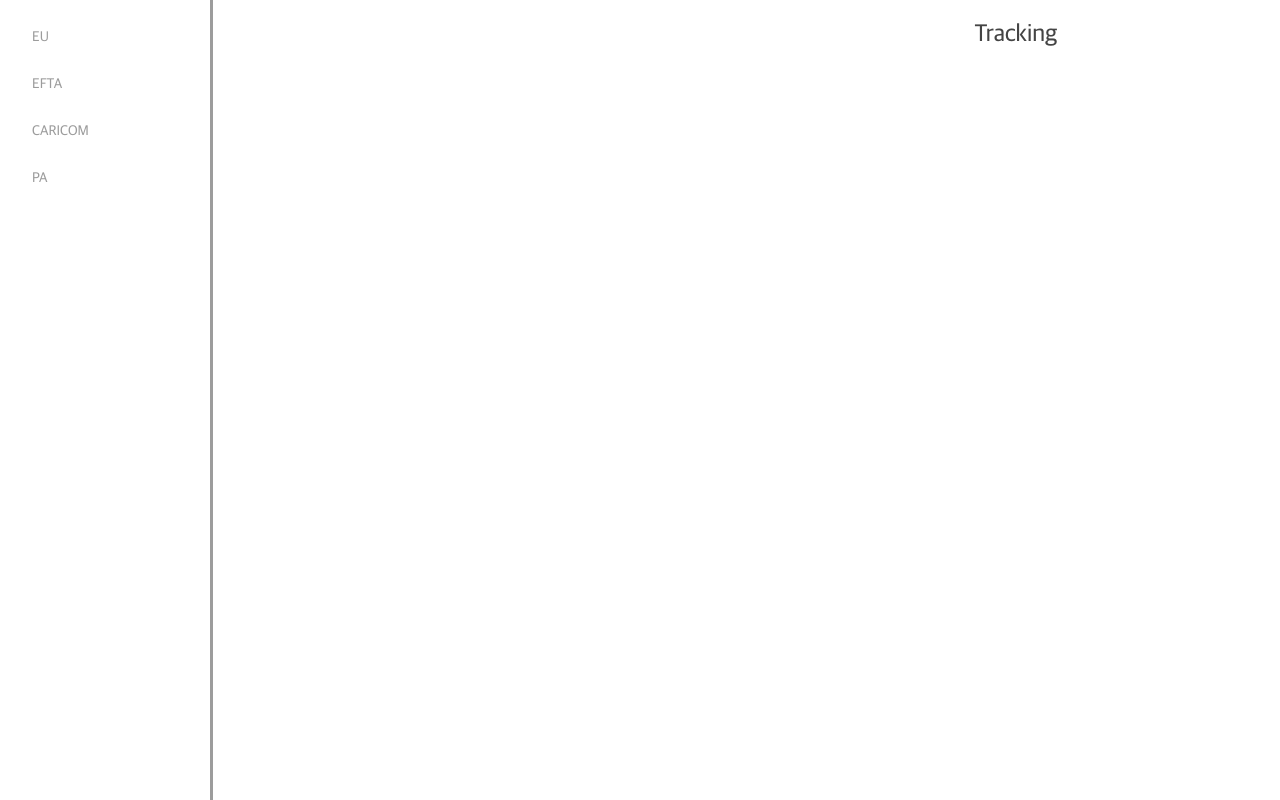
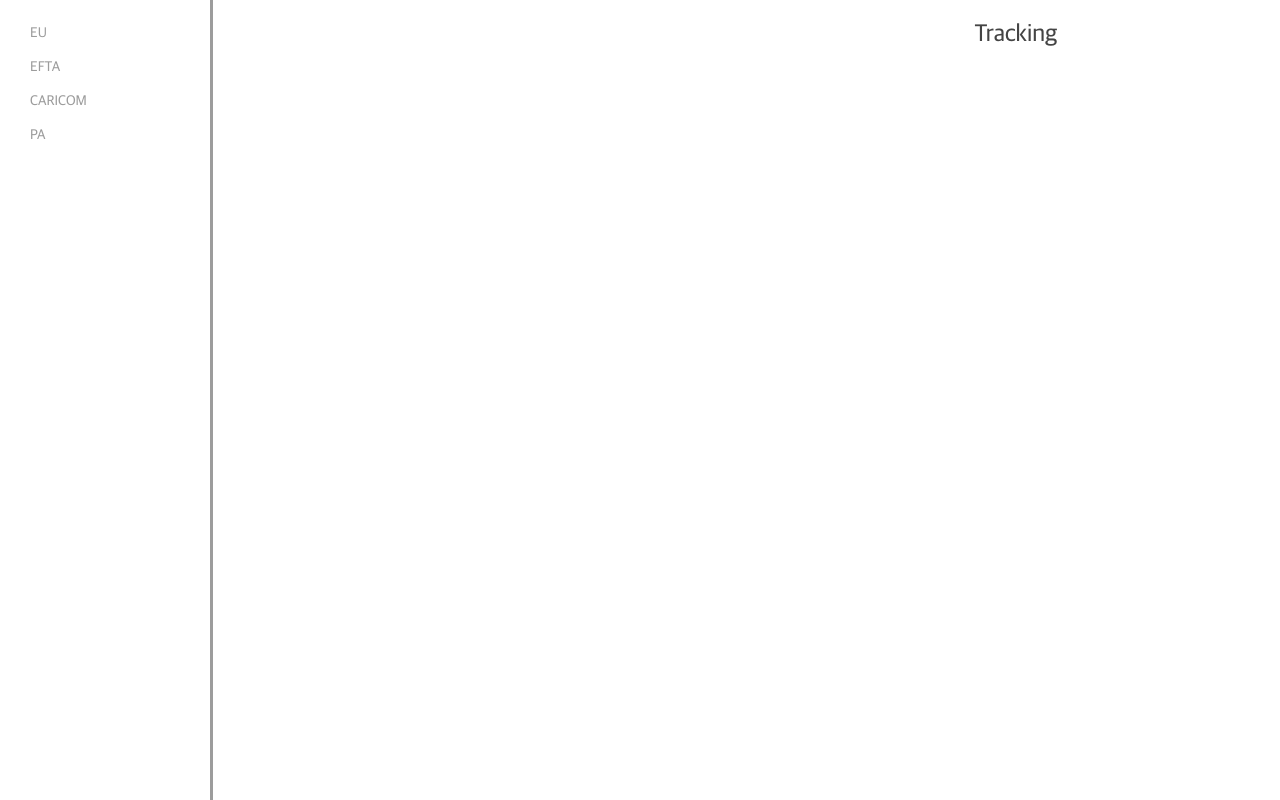
Before and after one commit to iamthevinn/fun_with_countries, a React (Create React App) app: page / in a window 1280 px wide. Built offline with nearby package versions, Linux system fonts and the light colour scheme.

Commit message:
NM Vertical tabs works

```diff
--- a/src/App.js
+++ b/src/App.js
@@ -3,13 +3,24 @@ import logo from './logo.svg';
 import './ui-toolkit/css/nm-cx/main.css'
 import './App.css';
 import HomeView from './HomeView'
+import {
+  BrowserRouter as Router,
+  Route,
+  Link,
+  Switch
+} from 'react-router-dom'
+import { connect } from "react-redux";
 
 class App extends Component {
   render() {
     return (
-      <div className="App">
-        <HomeView />
-      </div>
+      <Router>
+        <div className="App">
+          <Switch>
+            <Route exact to="/" component={HomeView} />
+          </Switch>
+        </div>
+      </Router>
     );
   }
 }
--- a/src/BlocList.js
+++ b/src/BlocList.js
@@ -2,15 +2,47 @@ import React, { Component } from 'react';
 import logo from './logo.svg';
 import './ui-toolkit/css/nm-cx/main.css'
 import './App.css';
+import {
+  BrowserRouter as Router,
+  Route,
+  Link,
+  Switch
+} from 'react-router-dom'
+
+const NMBloc = (props) => {
+
+  return (
+    <Route exact={props.exact} path={props.to} children={({match}) => {
+      return (
+        <li className={`tab-title ${match ? 'active' : ''}`} >
+          <Link to={props.to}>{props.tabName}</Link>
+        </li>
+      )}
+    } />
+  )
+}
+
+const NmTab = (props) => {
+  return (
+
+    <Route exact={props.exact} path={props.to} children={({match}) => {
+      return (
+        <li className={`tab-title ${match ? 'active' : ''}`} >
+          <Link to={props.to}>{props.tabName}</Link>
+        </li>
+      )}
+    } />
+  )
+}
 
 class BlocList extends Component {
   render() {
     return (
-        <ul class="filter-nav vertical">
-          <li class="filter-nav-entry"><button>EU</button></li>
-          <li class="filter-nav-entry"><button>EFTA</button></li>
-          <li class="filter-nav-entry"><button>CARICOM</button></li>
-          <li class="filter-nav-entry"><button>PA</button></li>
+        <ul class="tabs vertical">
+          <NMBloc exact={true} to={"/EU"} tabName="EU"/>
+          <NMBloc exact={true} to={"/EFTA"} tabName="EFTA"/>
+          <NMBloc exact={true} to={"/CARICOM"} tabName="CARICOM"/>
+          <NMBloc exact={true} to={"/PA"} tabName="PA"/>
         </ul>
     );
   }
--- a/src/HomeView.js
+++ b/src/HomeView.js
@@ -3,6 +3,7 @@ import logo from './logo.svg';
 import './ui-toolkit/css/nm-cx/main.css'
 import './App.css';
 import BlocList from './BlocList'
+
 
 class HomeView extends Component {
   render() {
```
